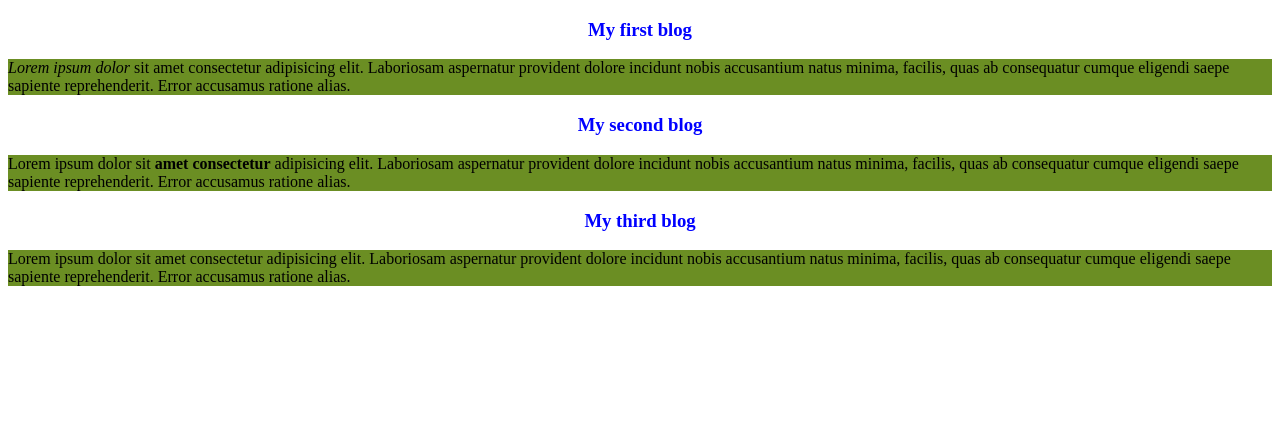
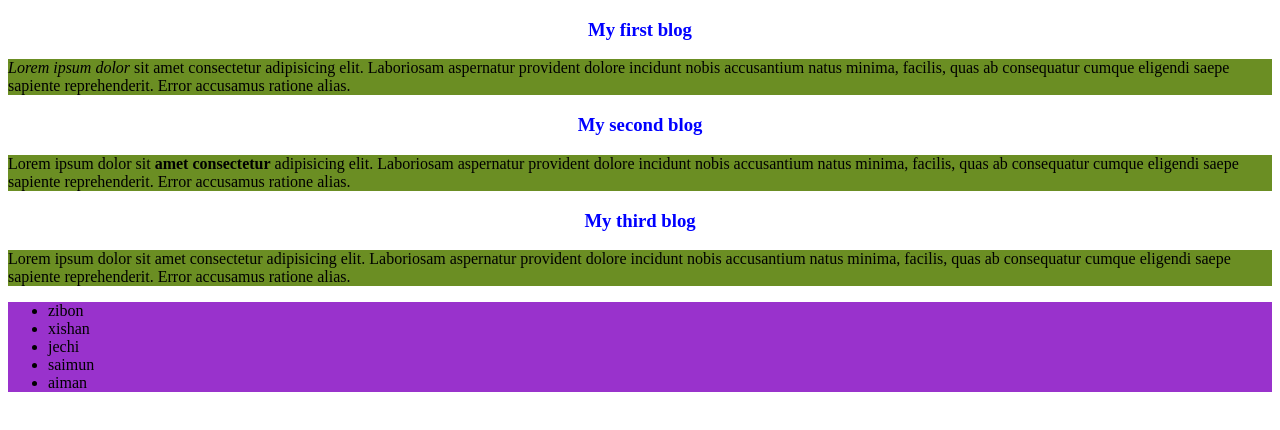
Before and after one commit to shahidulislam2/my-first-practice, a plain HTML site: page index.html in a window 1280 px wide. Drawn offline with Linux system fonts and the light colour scheme.

Commit message:
unordered list

```diff
--- a/index.html
+++ b/index.html
@@ -4,6 +4,7 @@
     <meta charset="UTF-8">
     <meta name="viewport" content="width=device-width, initial-scale=1.0">
     <title>My first practice</title>
+    <link rel="stylesheet" href="style.css">
     <style>
         h3{
             color: blue;
@@ -27,5 +28,14 @@
     <h3>My third blog</h3>
     <p>Lorem ipsum dolor sit amet consectetur adipisicing elit. Laboriosam aspernatur provident dolore incidunt nobis accusantium natus minima, facilis, quas ab consequatur cumque eligendi saepe sapiente reprehenderit. Error accusamus ratione alias.</p>
    </div>
+   <div>
+    <ul>
+        <li>zibon</li>
+        <li>xishan</li>
+        <li>jechi</li>
+        <li>saimun</li>
+        <li>aiman</li>
+    </ul>
+   </div>
 </body>
 </html>
--- /dev/null
+++ b/style.css
@@ -0,0 +1,7 @@
+h3{
+    background-color:blue
+    color(srgb rgb(234, 9, 9) green blue)
+}
+ul{
+    background-color: darkorchid;
+}
```
